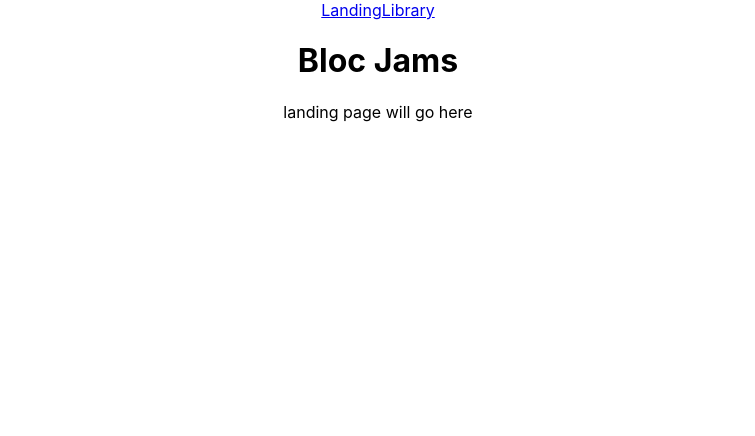
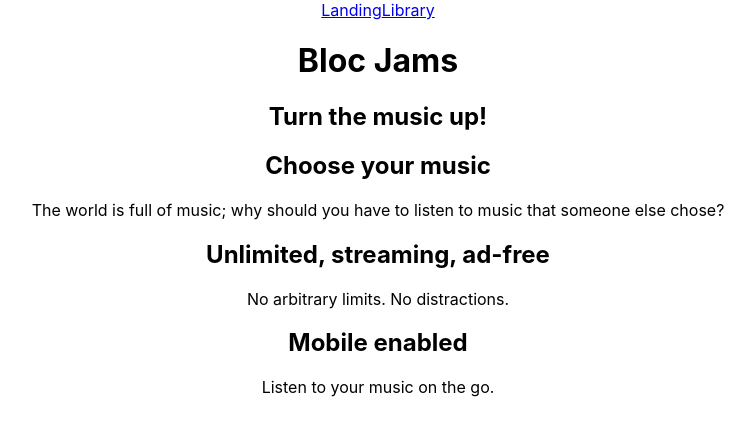
Before and after one commit to Daneris/bloc-jams-react, a React (Create React App) app: page / in a window 1280 px wide. Shown: the top 436 px of the page, without its empty margins (262-1017 px from the left). Built offline with nearby package versions, Linux system fonts and the light colour scheme.

Commit message:
checkpoint 2755 bloc jams components landing complete

```diff
--- a/src/components/Landing.js
+++ b/src/components/Landing.js
@@ -2,8 +2,22 @@
 
 const Landing = () => (
   <section className="landing">
-  landing page will go here
+    <h1 className="hero-title">Turn the music up!</h1>
+  <section className="selling-points">
+    <div className="point">
+      <h2 className="point-title">Choose your music</h2>
+      <p className="point-description">The world is full of music; why should you have to listen to music that someone else chose?</p>
 
+    </div>
+    <div className="point">
+      <h2 className="point-title">Unlimited, streaming, ad-free</h2>
+      <p className="point-description">No arbitrary limits. No distractions.</p>
+    </div>
+    <div className="point">
+      <h2 className="point-title">Mobile enabled</h2>
+      <p className="point-description">Listen to your music on the go.</p>
+    </div>
+    </section>
   </section>
 )
 
```
